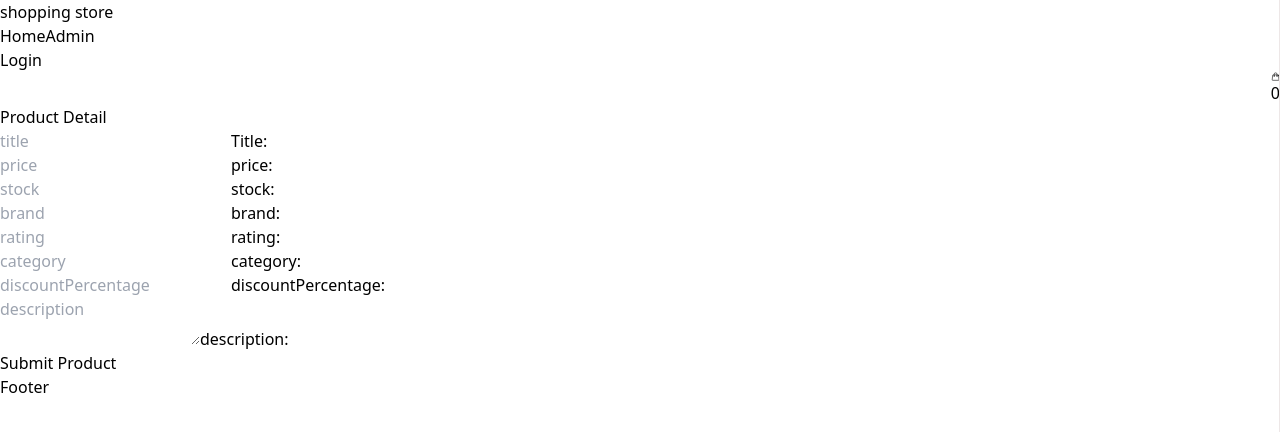
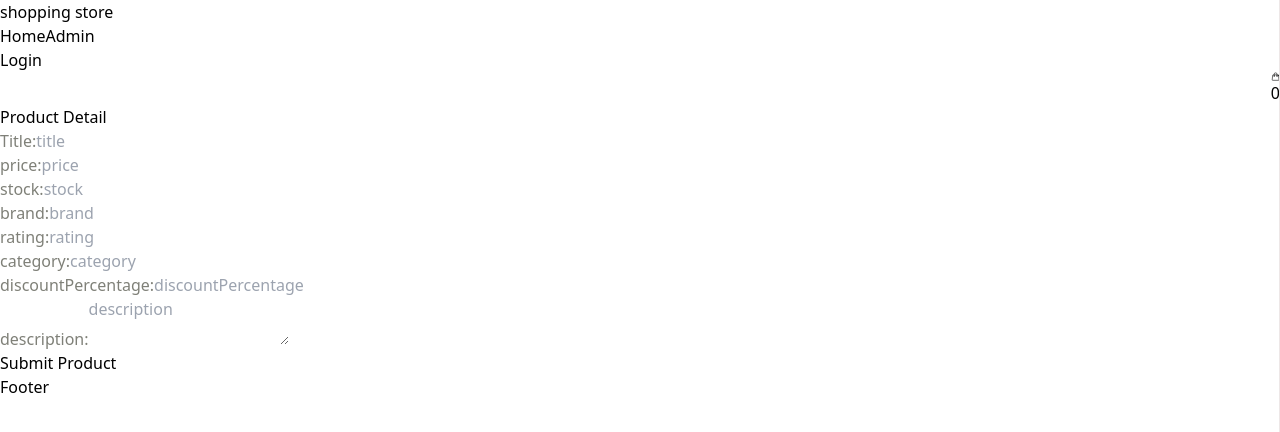
Before and after one commit to Mudassar-Shoukat/Ec-Store-vue3, a Vue app: page /admin/products/create in a window 1280 px wide. Shown: the top 432 px of the page. Built offline with nearby package versions, Linux system fonts and the light colour scheme.

Commit message:
Complete changes

```diff
--- a/src/Pages/Admin/Products/Form.vue
+++ b/src/Pages/Admin/Products/Form.vue
@@ -1,8 +1,10 @@
 <template>
-  <div class="relative mx-auto w-[410px] bg-[#b3b8bf10] px-6 pt-10 pb-8 border-[1px] border-[#e4e2e2] rounded-md">
+  <div
+    class=" mx-auto w-[410px] bg-[#b3b8bf10] px-6 pt-10 pb-8 border-[1px] border-[#e4e2e2] rounded-md "
+  >
     <div class="w-full">
       <div class="text-center">
-        <h1 class="text-2xl font-semibold text-[#141937] underline">
+        <h1 class="text-2xl font-semibold text-[#51641c] underline">
           Product Detail
         </h1>
       </div>
@@ -10,71 +12,155 @@
         <form>
           <!-- Product Title -->
 
-          <div class="relative mt-6">
-            <input type="title" name="title" id="title" placeholder="title" v-model="Product_Value.title"
-              class="mt-1 w-full border-b-[1px] border-gray-300 px-0 py-1 placeholder:text-transparent focus:border-gray-500 focus:outline-none bg-[#FAFBFB]" />
-            <label for="title" class="absolute top-0 left-0 origin-left -translate-y-1/2 text-[#595a54]">Title:</label>
+          <div class=" mt-2">
+            <label
+              for="title"
+              class=" label"
+              >Title:</label
+            >
+            <input
+              type="title"
+              name="title"
+              id="title"
+              placeholder="title"
+              v-model="Product_Value.title"
+              class=" w-full border-b-[1px] border-gray-300 px-0 py-1 placeholder:text-transparent focus:border-gray-500 focus:outline-none bg-[#FAFBFB]"
+            />
+
           </div>
           <!-- Product price -->
 
-          <div class="relative mt-6">
-            <input type="price" name="price" id="price" placeholder="price" v-model="Product_Value.price"
-              class="mt-1 w-full border-b-[1px] border-gray-300 px-0 py-1 placeholder:text-transparent focus:border-gray-500 focus:outline-none bg-[#FAFBFB]" />
-            <label for="price" class="absolute top-0 left-0 origin-left -translate-y-1/2 text-[#595a54]">price:</label>
+          <div class=" mt-2">
+              <label
+              for="price"
+              class=" label"
+              >price:</label
+            >
+            <input
+              type="price"
+              name="price"
+              id="price"
+              placeholder="price"
+              v-model="Product_Value.price"
+              class="w-full border-b-[1px] border-gray-300 px-0 py-1 placeholder:text-transparent focus:border-gray-500 focus:outline-none bg-[#FAFBFB]"
+            />
+
           </div>
 
           <!-- Product stock-->
 
-          <div class="relative mt-6">
-            <input type="stock" name="stock" id="stock" placeholder="stock" v-model="Product_Value.stock"
-              class="mt-1 w-full border-b-[1px] border-gray-300 px-0 py-1 placeholder:text-transparent focus:border-gray-500 focus:outline-none bg-[#FAFBFB]" />
-            <label for="stock" class="absolute top-0 left-0 origin-left -translate-y-1/2 text-[#595a54]">stock:</label>
+          <div class=" mt-2">
+            <label
+              for="stock"
+              class=" label"
+              >stock:</label
+            >
+            <input
+              type="stock"
+              name="stock"
+              id="stock"
+              placeholder="stock"
+              v-model="Product_Value.stock"
+              class=" w-full border-b-[1px] border-gray-300 px-0 py-1 placeholder:text-transparent focus:border-gray-500 focus:outline-none bg-[#FAFBFB]"
+            />
+
           </div>
           <!-- Product brand-->
 
-          <div class="relative mt-6">
-            <input type="brand" name="brand" id="brand" placeholder="brand" v-model="Product_Value.brand"
-              class="mt-1 w-full border-b-[1px] border-gray-300 px-0 py-1 placeholder:text-transparent focus:border-gray-500 focus:outline-none bg-[#FAFBFB]" />
-            <label for="brand" class="absolute top-0 left-0 origin-left -translate-y-1/2 text-[#595a54]">brand:</label>
+          <div class=" mt-2">
+              <label
+              for="brand"
+              class=" label"
+              >brand:</label
+            >
+            <input
+              type="brand"
+              name="brand"
+              id="brand"
+              placeholder="brand"
+              v-model="Product_Value.brand"
+              class=" w-full border-b-[1px] border-gray-300 px-0 py-1 placeholder:text-transparent focus:border-gray-500 focus:outline-none bg-[#FAFBFB]"
+            />
+
           </div>
           <!-- Product rating-->
 
-          <div class="relative mt-6">
-            <input type="rating" name="rating" id="rating" placeholder="rating" v-model="Product_Value.rating"
-              class="mt-1 w-full border-b-[1px] border-gray-300 px-0 py-1 placeholder:text-transparent focus:border-gray-500 focus:outline-none bg-[#FAFBFB]" />
-            <label for="rating"
-              class="absolute top-0 left-0 origin-left -translate-y-1/2 text-[#595a54]">rating:</label>
+          <div class=" mt-2">
+             <label
+              for="rating"
+              class=" label"
+              >rating:</label
+            >
+            <input
+              type="rating"
+              name="rating"
+              id="rating"
+              placeholder="rating"
+              v-model="Product_Value.rating"
+              class=" w-full border-b-[1px] border-gray-300 px-0 py-1 placeholder:text-transparent focus:border-gray-500 focus:outline-none bg-[#FAFBFB]"
+            />
+
           </div>
           <!-- Product category-->
 
-          <div class="relative mt-6">
-            <input type="category" name="category" id="category" placeholder="category" v-model="Product_Value.category"
-              class="mt-1 w-full border-b-[1px] border-gray-300 px-0 py-1 placeholder:text-transparent focus:border-gray-500 focus:outline-none bg-[#FAFBFB]" />
-            <label for="category"
-              class="absolute top-0 left-0 origin-left -translate-y-1/2 text-[#595a54]">category:</label>
+          <div class=" mt-2">
+              <label
+              for="category"
+              class=" label"
+              >category:</label
+            >
+            <input
+              type="category"
+              name="category"
+              id="category"
+              placeholder="category"
+              v-model="Product_Value.category"
+              class="w-full border-b-[1px] border-gray-300 px-0 py-1 placeholder:text-transparent focus:border-gray-500 focus:outline-none bg-[#FAFBFB]"
+            />
+
           </div>
           <!-- Product discountPercentage-->
 
-          <div class="relative mt-6">
-            <input type="discountPercentage" name="discountPercentage" id="discountPercentage"
-              placeholder="discountPercentage" v-model="Product_Value.discountPercentage"
-              class="mt-1 w-full border-b-[1px] border-gray-300 px-0 py-1 placeholder:text-transparent focus:border-gray-500 focus:outline-none bg-[#FAFBFB]" />
-            <label for="discountPercentage"
-              class="absolute top-0 left-0 origin-left -translate-y-1/2 text-[#595a54]">discountPercentage:</label>
+          <div class=" mt-2">
+              <label
+              for="discountPercentage"
+              class=" label"
+              >discountPercentage:</label
+            >
+            <input
+              type="discountPercentage"
+              name="discountPercentage"
+              id="discountPercentage"
+              placeholder="discountPercentage"
+              v-model="Product_Value.discountPercentage"
+              class=" w-full border-b-[1px] border-gray-300 px-0 py-1 placeholder:text-transparent focus:border-gray-500 focus:outline-none bg-[#FAFBFB]"
+            />
+
           </div>
           <!-- Product description-->
 
-          <div class="relative mt-6">
-            <textarea type="description" name="description" id="description" placeholder="description"
+          <div class=" mt-6">
+              <label
+              for="description"
+              class=" label"
+              >description:</label
+            >
+            <textarea
+              type="description"
+              name="description"
+              id="description"
+              placeholder="description"
               v-model="Product_Value.description"
-              class="mt-1 w-full border-b-[1px] border-gray-300 px-0 py-1 placeholder:text-transparent focus:border-gray-500 focus:outline-none bg-[#FAFBFB]"></textarea>
+              class=" w-full border-b-[1px] border-gray-300 px-0 py-1 placeholder:text-transparent focus:border-gray-500 focus:outline-none bg-[#FAFBFB]"
+            ></textarea>
 
-            <label for="description"
-              class="absolute top-0 left-0 origin-left -translate-y-1/2 text-[#595a54]">description:</label>
+
           </div>
           <div class="m-6">
-            <button type="submit"
-              class="w-full rounded-md bg-[#f6f3f3] py-2 text-black hover:bg-[#e8e6e6] hover:underline">
+            <button
+              type="submit"
+              class="w-full rounded-md bg-[#f6f3f3] py-2 text-black hover:bg-[#e8e6e6] hover:underline"
+            >
               Submit Product
             </button>
           </div>
@@ -84,11 +170,8 @@
   </div>
 </template>
 
-<script>
-export default {
-  data() {
-    return {
-      Product_Value: {
+<script setup>
+const Product_Value = {
   title: "",
   price: "",
   stock: "",
@@ -97,10 +180,21 @@ export default {
   category: "",
   discountPercentage: "",
   description: "",
-      },
-    };
-  },
 };
 </script>
 
-<style scoped></style>
+<style scoped>
+
+.label{
+  top: 0;
+left: 0;
+transform-origin: left;
+color: #7f8078;
+font-weight: 500;
+
+}
+
+
+
+
+</style>
--- a/src/Pages/Main.vue
+++ b/src/Pages/Main.vue
@@ -3,6 +3,7 @@
   <div class="w-[500px] mx-auto mb-3 flex">
     <input
       id="input"
+
       class="w-full py-2 px-6 border rounded-l-[20px] outline-[#eeecec]"
       type="text"
       v-model="searchTerm"
```
Also changed, not shown: src/Pages/Login.vue (+38 -14 lines). Lines whose indentation alone changed are shown as unchanged.
